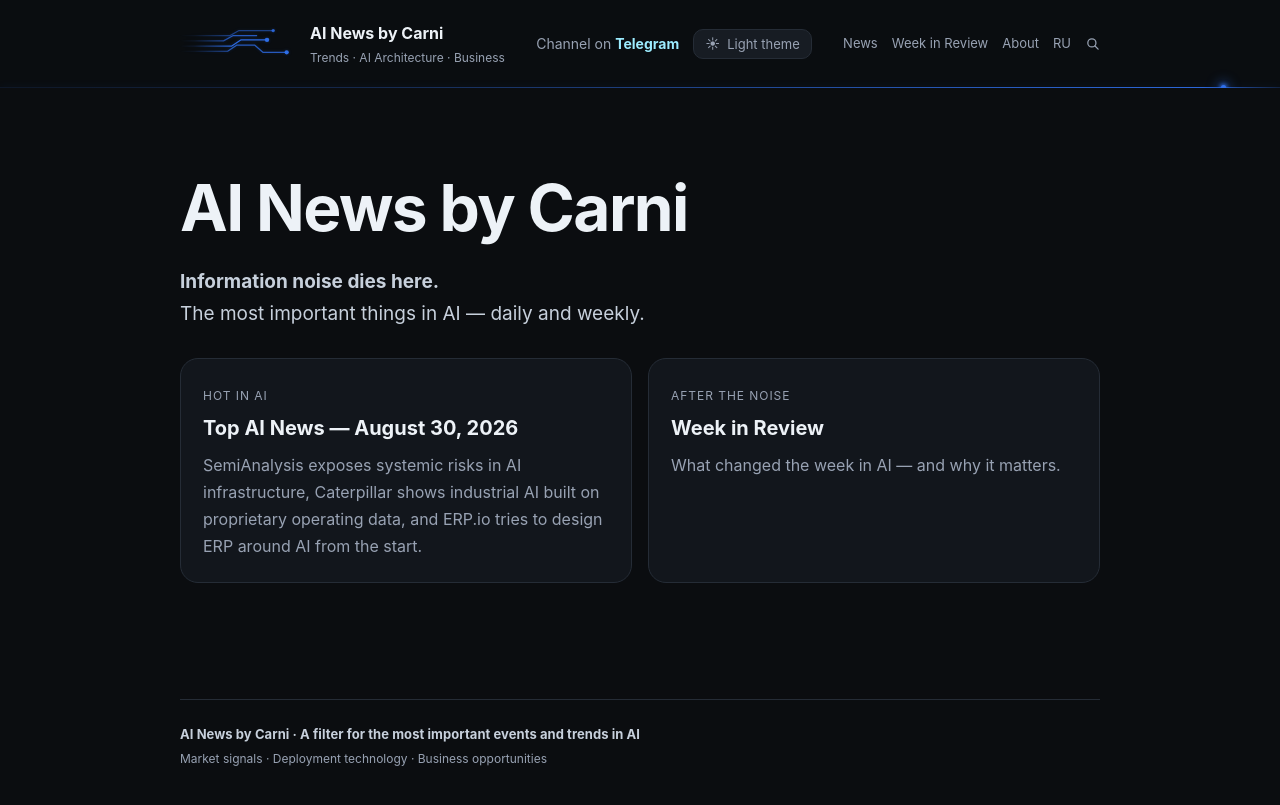
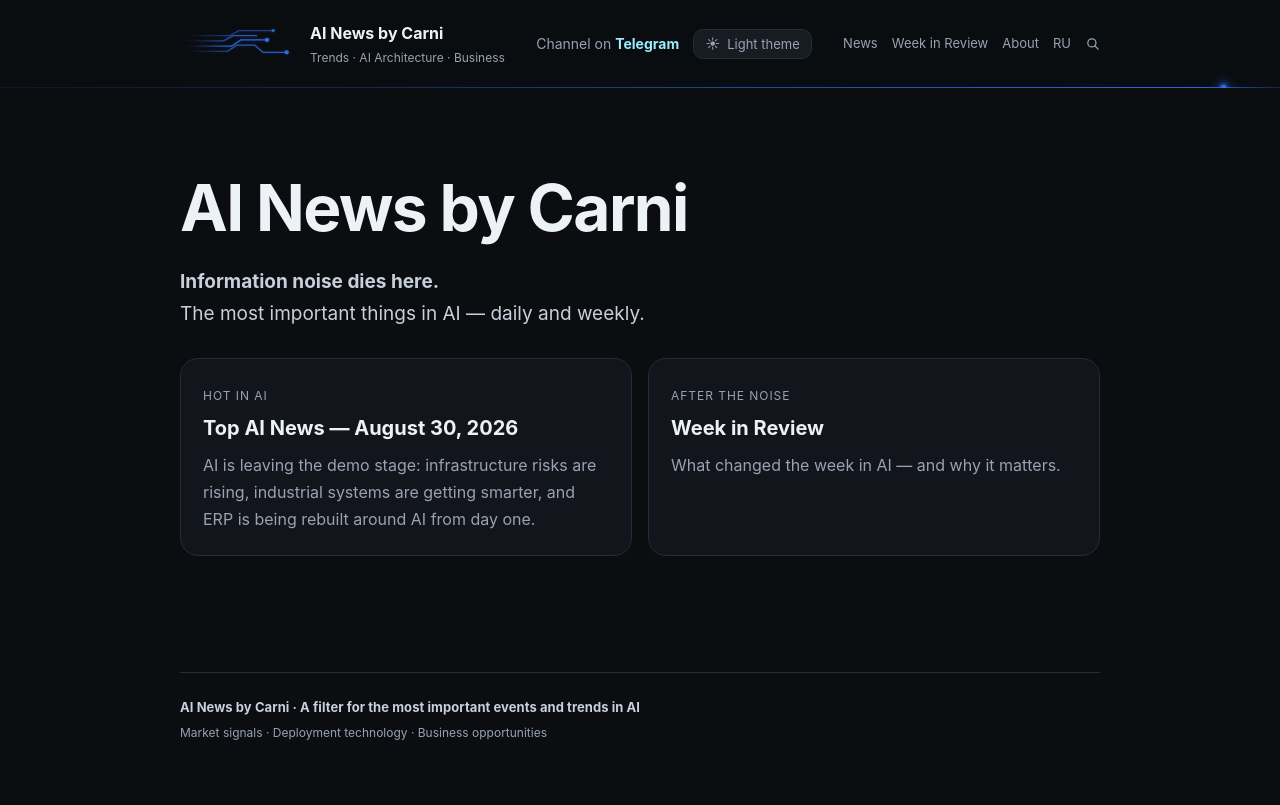
Before and after one commit to DmitryCarni/ai-news-by-carni, a Jekyll site: the page built from en/index.md, in a window 1280 px wide. Shown: the top 805 px of the page. Built offline with Jekyll 4.4.1, drawn with Linux system fonts in a browser that asks for light colours.

Commit message:
Make English archive teaser punchier

```diff
--- a/en/daily/2026-08-30.md
+++ b/en/daily/2026-08-30.md
@@ -6,7 +6,7 @@ translation_url: /daily/2026-08-30/
 report_date: 2026-08-30
 report_date_display: "August 30, 2026"
 card_title: "AI hits infrastructure limits and moves into real operations"
-summary: "SemiAnalysis exposes systemic risks in AI infrastructure, Caterpillar shows industrial AI built on proprietary operating data, and ERP.io tries to design ERP around AI from the start."
+summary: "AI is leaving the demo stage: infrastructure risks are rising, industrial systems are getting smarter, and ERP is being rebuilt around AI from day one."
 title: "AI News: August 30, 2026"
 description: "AI News for August 30, 2026: AI cloud security, Caterpillar's industrial AI deployment, and the launch of AI-native ERP.io."
 permalink: /en/daily/2026-08-30/
```
